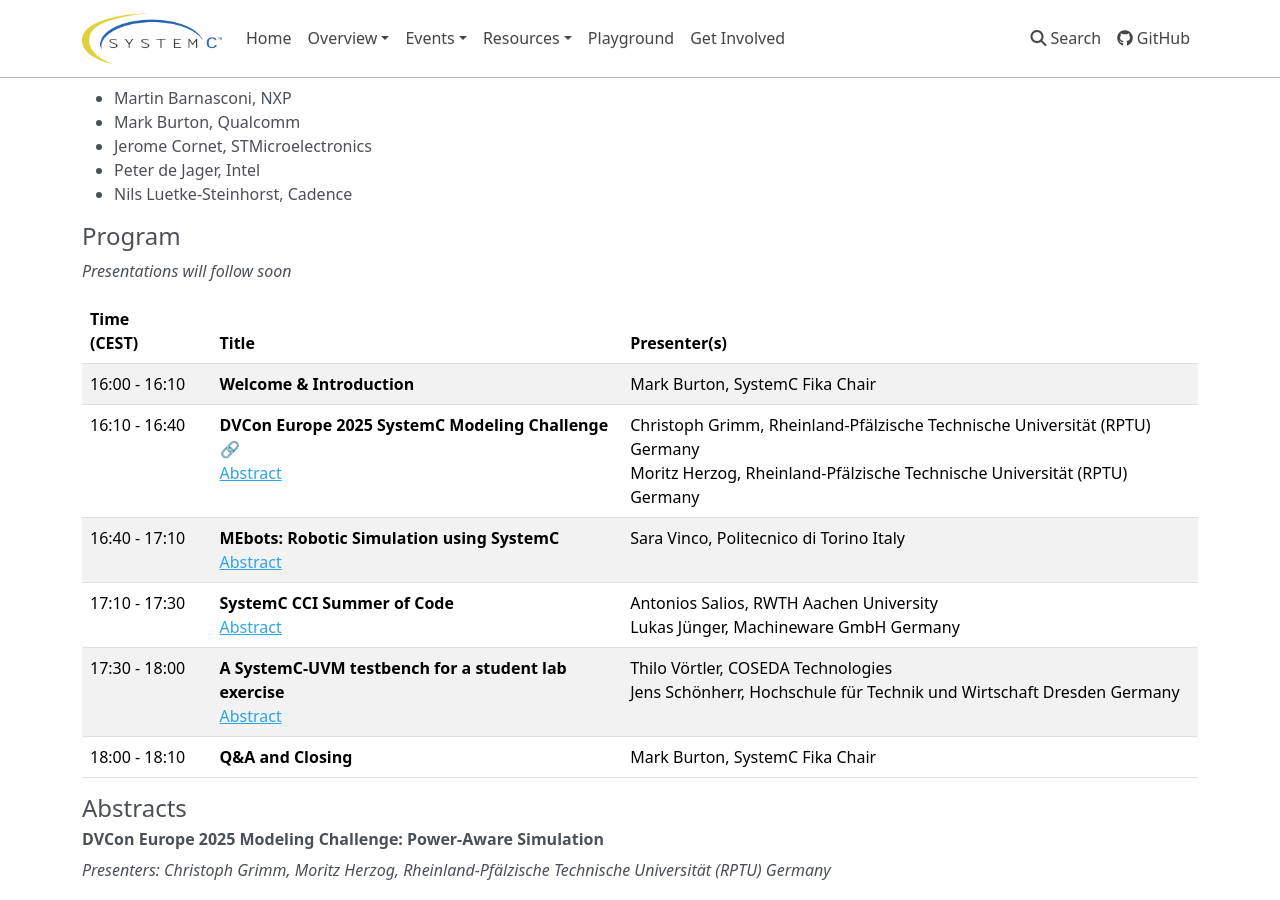
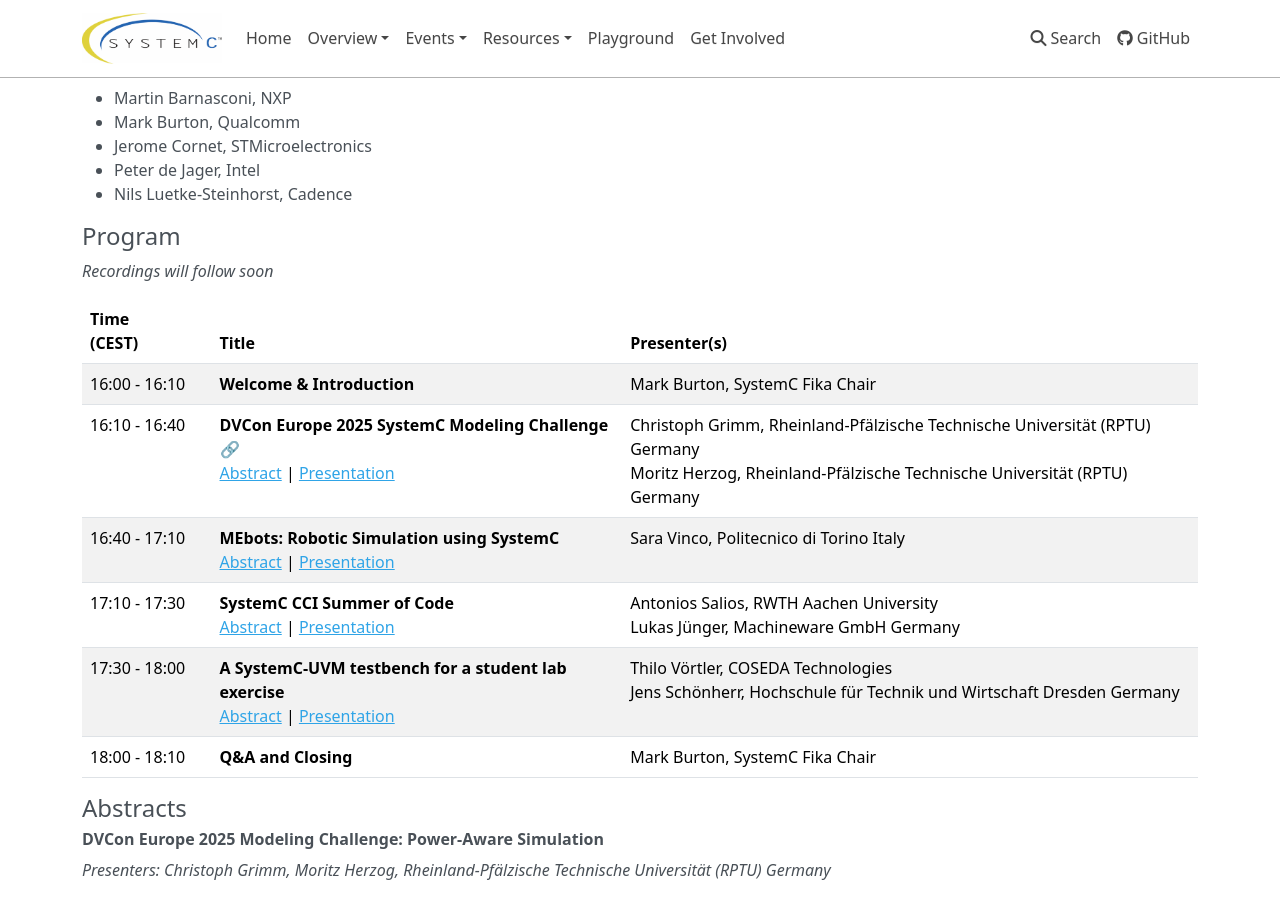
Before and after one commit to accellera-official/systemc.org, an MkDocs documentation site: the page built from docs/events/scef202506.md, in a window 1280 px wide and 900 px high, scrolled down 220 px. Built offline with MkDocs 1.6.1, drawn with Linux system fonts in a browser that asks for light colours; nearby versions of some CDN libraries.

Commit message:
link to fika presentations

```diff
--- a/docs/events/scef202506.md
+++ b/docs/events/scef202506.md
@@ -31,15 +31,15 @@
 
 ## Program
 
-*Presentations will follow soon*
+*Recordings will follow soon*
 
 | Time (CEST)&nbsp;&nbsp;&nbsp;&nbsp;&nbsp;&nbsp; | Title | Presenter(s) |
 | ------------- | ---------------- | ---------------------------------- |
 | 16:00 - 16:10 | **Welcome & Introduction** | Mark Burton, SystemC Fika Chair |
-| 16:10 - 16:40 | **DVCon Europe 2025 SystemC Modeling Challenge** <a href="https://dvconchallenge.de/" target="_blank" style="text-decoration:none">&#128279;</a><br>[Abstract](#title-dvcon-europe-2025-modeling-challenge-power-aware-simulation) | Christoph Grimm, Rheinland-Pfälzische Technische Universität (RPTU) Germany<br> Moritz Herzog, Rheinland-Pfälzische Technische Universität (RPTU) Germany |
-| 16:40 - 17:10 | **MEbots: Robotic Simulation using SystemC**<br>[Abstract](#mebots-robotic-simulation-using-systemc) | Sara Vinco, Politecnico di Torino Italy |
-| 17:10 - 17:30 | **SystemC CCI Summer of Code**<br>[Abstract](#systemc-cci-summer-of-code) | Antonios Salios, RWTH Aachen University<br>Lukas Jünger, Machineware GmbH Germany |
-| 17:30 - 18:00 | **A SystemC-UVM testbench for a student lab exercise**<br>[Abstract](#a-systemc-uvm-testbench-for-a-student-lab-exercise) | Thilo Vörtler, COSEDA Technologies<br>Jens Schönherr, Hochschule für Technik und Wirtschaft Dresden Germany |
+| 16:10 - 16:40 | **DVCon Europe 2025 SystemC Modeling Challenge** <a href="https://dvconchallenge.de/" target="_blank" style="text-decoration:none">&#128279;</a><br>[Abstract](#title-dvcon-europe-2025-modeling-challenge-power-aware-simulation) \| [Presentation][power] | Christoph Grimm, Rheinland-Pfälzische Technische Universität (RPTU) Germany<br> Moritz Herzog, Rheinland-Pfälzische Technische Universität (RPTU) Germany |
+| 16:40 - 17:10 | **MEbots: Robotic Simulation using SystemC**<br>[Abstract](#mebots-robotic-simulation-using-systemc) \| [Presentation][mebots] | Sara Vinco, Politecnico di Torino Italy |
+| 17:10 - 17:30 | **SystemC CCI Summer of Code**<br>[Abstract](#systemc-cci-summer-of-code) \| [Presentation][ssoc] | Antonios Salios, RWTH Aachen University<br>Lukas Jünger, Machineware GmbH Germany |
+| 17:30 - 18:00 | **A SystemC-UVM testbench for a student lab exercise**<br>[Abstract](#a-systemc-uvm-testbench-for-a-student-lab-exercise) \| [Presentation][uvmsc] | Thilo Vörtler, COSEDA Technologies<br>Jens Schönherr, Hochschule für Technik und Wirtschaft Dresden Germany |
 | 18:00 - 18:10 | **Q&A and Closing** | Mark Burton, SystemC Fika Chair |
 
 ## Abstracts
```
Also changed, not shown: other parts of docs/events/scef202506.md (+6 -0 lines).
